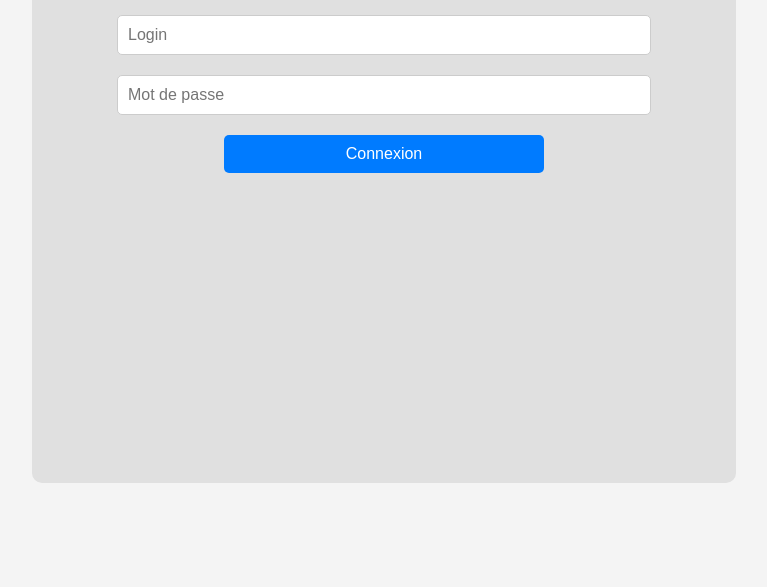
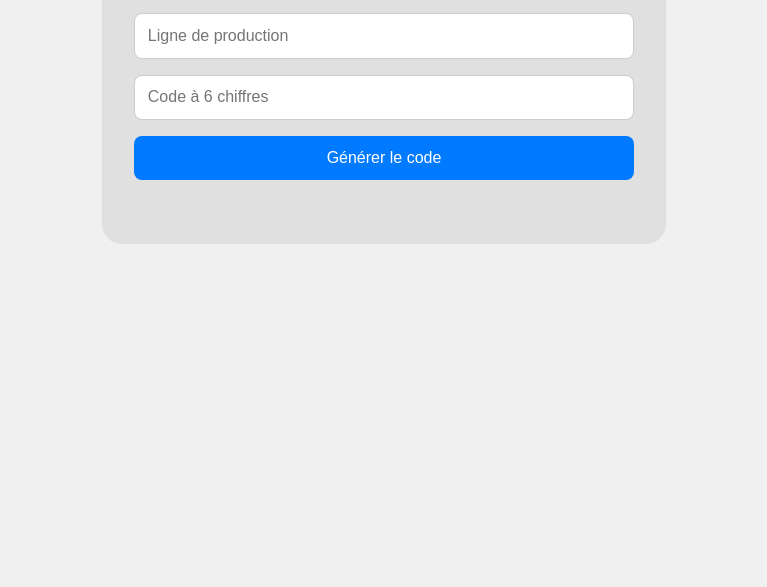
Before and after one commit to CyrilHermann/optima-keygen, a website: page index.html in a window 1280 px wide. Shown: the part 213-800 px from the top of the page, without its empty margins (256-1023 px from the left). Drawn offline with Linux system fonts and the light colour scheme.

Commit message:
Update index amélioration 2

```diff
--- a/index.html
+++ b/index.html
@@ -1,117 +1,81 @@
 <!DOCTYPE html>
 <html lang="fr">
 <head>
-  <meta charset="UTF-8" />
-  <meta name="viewport" content="width=device-width, initial-scale=1.0"/>
+  <meta charset="UTF-8">
+  <meta name="viewport" content="width=device-width, initial-scale=1.0">
   <title>OPTIMA Key V2</title>
   <style>
     body {
-      font-family: Arial, sans-serif;
-      background-color: #f4f4f4;
-      margin: 0;
-      padding: 0;
+      background-color: #f0f0f0;
+      font-family: sans-serif;
+      padding: 2rem;
       display: flex;
       justify-content: center;
-      align-items: center;
-      height: 100vh;
     }
-    .container {
-      background-color: #e0e0e0;
+    .wrapper {
+      background: #e0e0e0;
       padding: 2rem;
-      border-radius: 10px;
-      width: 50%;
-      height: 66%;
-      display: flex;
-      flex-direction: column;
-      justify-content: start;
-      align-items: center;
+      border-radius: 20px;
+      width: 100%;
+      max-width: 500px;
     }
     h1 {
       font-family: Optima, sans-serif;
-      font-weight: bold;
+      text-align: center;
+      margin-bottom: 2rem;
     }
-    input, button {
-      padding: 10px;
-      margin: 10px;
+    .form-group {
+      display: flex;
+      flex-direction: column;
+      gap: 1rem;
+      margin-bottom: 2rem;
+    }
+    input[type="text"], input[type="password"] {
+      padding: 0.8rem;
+      border-radius: 8px;
+      border: 1px solid #ccc;
       font-size: 1rem;
-      border-radius: 5px;
-    }
-    input {
-      width: 80%;
-      border: 1px solid #ccc;
     }
     button {
-      width: 50%;
-      background-color: #007BFF;
+      background-color: #007bff;
       color: white;
+      padding: 0.8rem;
+      font-size: 1rem;
       border: none;
+      border-radius: 8px;
+      cursor: pointer;
+      width: 100%;
     }
   </style>
 </head>
 <body>
-  <div class="container">
-    <h1>OPTIMA Key V2</h1>
-    <input type="text" id="login" placeholder="Login" />
-    <input type="password" id="password" placeholder="Mot de passe" />
-    <button onclick="login()">Connexion</button>
-    <div id="authFields" style="display:none;">
-      <input type="text" id="reason" placeholder="Raison de la demande" />
-      <input type="text" id="line" placeholder="Ligne de production" />
-      <input type="number" id="userCode" placeholder="Code à 6 chiffres" />
-      <button onclick="generate()">Générer le code</button>
-    </div>
-    <p id="result" style="color:green;font-weight:bold;"></p>
+  <div class="wrapper">
+    <h1><strong>OPTIMA Key V2</strong></h1>
+    <form class="form-group">
+      <input type="text" id="reason" placeholder="Raison">
+      <input type="text" id="lineNumber" placeholder="Ligne de production">
+      <input type="text" id="inputCode" placeholder="Code à 6 chiffres">
+      <button type="button" onclick="generateCode()">Générer le code</button>
+    </form>
+    <div id="result"></div>
   </div>
 
   <script>
-    let currentLogin = "";
+    function generateCode() {
+      const reason = document.getElementById('reason').value;
+      const line = document.getElementById('lineNumber').value;
+      const code = document.getElementById('inputCode').value;
 
-    function login() {
-      const login = document.getElementById("login").value;
-      const password = document.getElementById("password").value;
-      fetch('login.csv')
-        .then(res => res.text())
-        .then(text => {
-          const lines = text.split('\n').slice(1);
-          const ok = lines.some(row => {
-            const [user, pass] = row.split(',');
-            return user === login && pass === password;
-          });
-          if (ok) {
-            currentLogin = login;
-            document.getElementById("authFields").style.display = "flex";
-          } else {
-            alert("Login ou mot de passe incorrect.");
-          }
-        });
-    }
+      if (!reason || !line || !code) {
+        alert("Veuillez remplir tous les champs");
+        return;
+      }
 
-    function generate() {
-      const reason = document.getElementById("reason").value;
-      const line = document.getElementById("line").value;
-      const inputCode = parseInt(document.getElementById("userCode").value);
-      const generatedCode = computeCode(inputCode);
-      document.getElementById("result").textContent = "Code généré : " + generatedCode;
+      // Simulation côté client
+      const generated = Math.floor(Math.random() * 900000) + 100000;
+      document.getElementById("result").innerHTML = `🔐 Code généré : <strong>${generated}</strong>`;
 
-      fetch('/.netlify/functions/save-log', {
-        method: 'POST',
-        headers: { "Content-Type": "application/json" },
-        body: JSON.stringify({ login: currentLogin, reason, line, inputCode, generatedCode })
-      });
-    }
-
-    function computeCode(input) {
-      let diCode2 = input - 82147;
-      let diCode1 = diCode2 + 345678;
-      diCode2 += 987654;
-      let diKey = 191160;
-      for (let i = 0; i < 6; i++) {
-        diKey ^= [10378468,9756798,11958733,9941455,3299378,126389,10410033,14299171,12396521,2170442,3392544,12579906,9106159,9555089,15305273,768224,15914241][diCode1 % 17];
-        diKey ^= [5741148,11035842,4420135,13056627,11694283,520152,14277664,4577628,7053676,13101311,12275109,15946162,2133221,2423934,8896713,4542915,176056,3255677,2449672][diCode2 % 19];
-        diCode1 = Math.floor(diCode1 / 17);
-        diCode2 = Math.floor(diCode2 / 19);
-      }
-      return 100000 + (diKey & 0x0fffffff) % 900000;
+      // Ici, tu peux appeler save-log.js si tu veux logguer vers Airtable
     }
   </script>
 </body>
```
